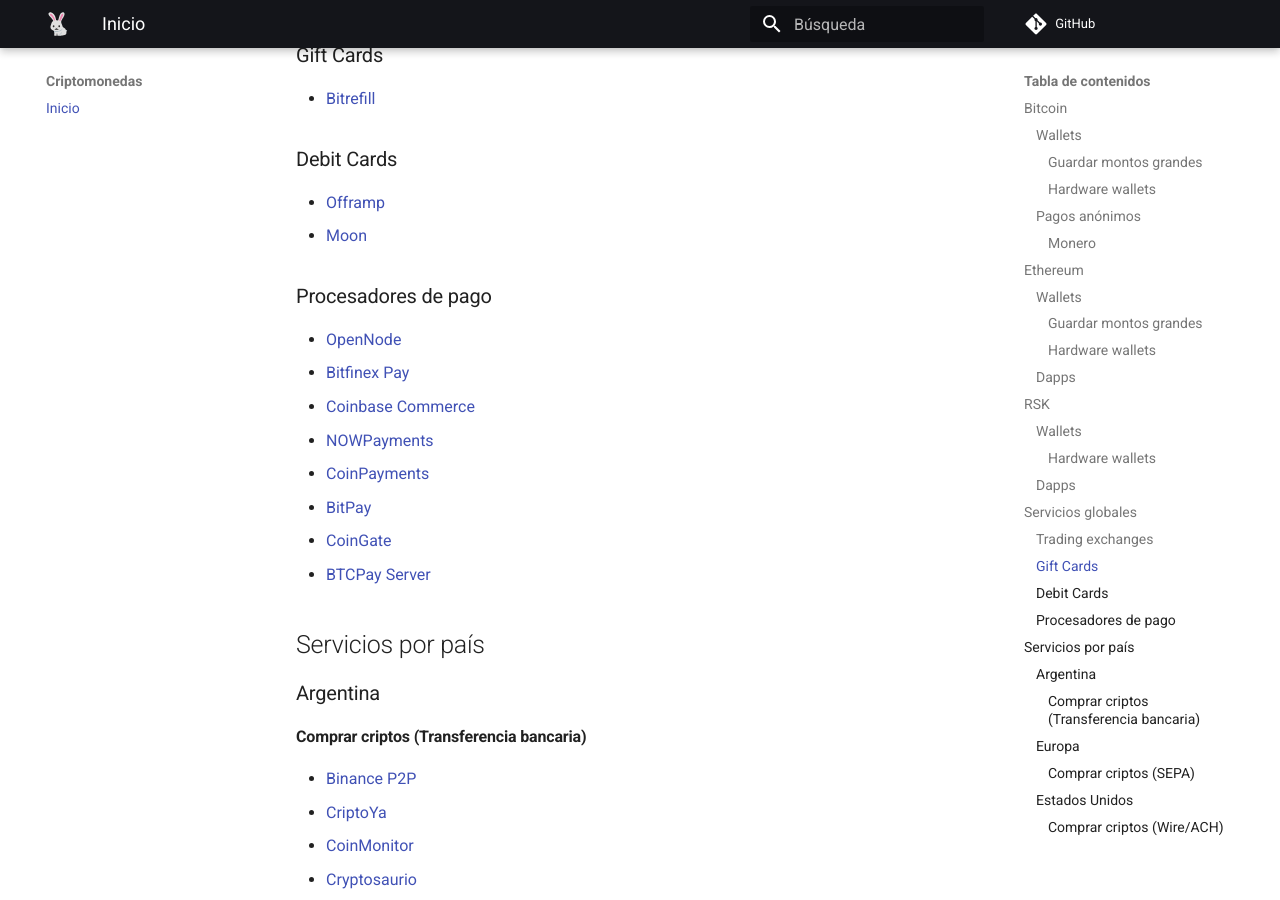
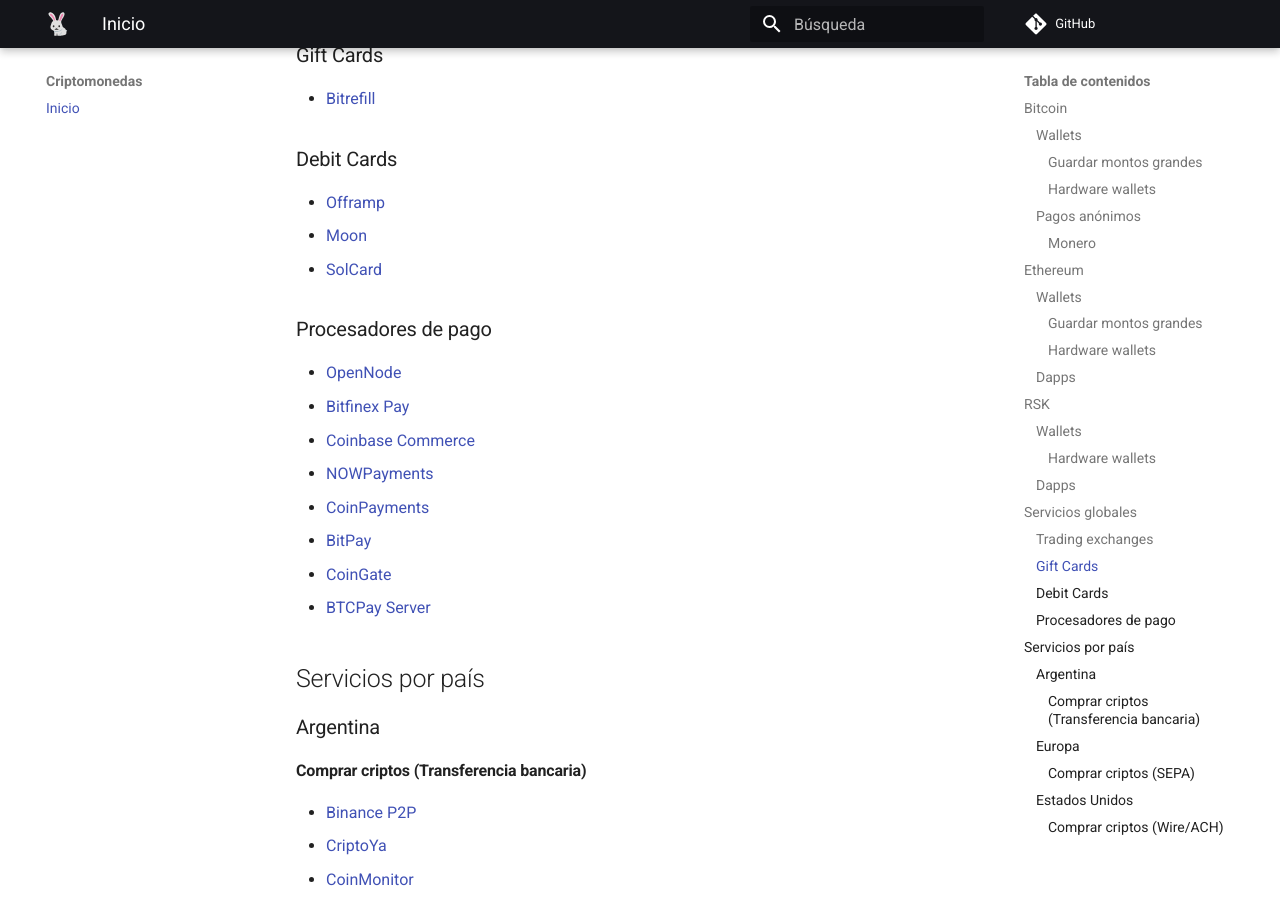
Before and after one commit to anomalouscode/wiki, an MkDocs documentation site: the page built from docs/criptomonedas/index.md, in a window 1280 px wide and 900 px high, scrolled down 3550 px. Built offline with MkDocs 1.6.1 and Material for MkDocs 9.7.7, drawn with Linux system fonts in a browser that asks for light colours; comment, search, counter and statistics services are not loaded.

Commit message:
Update index.md

```diff
--- a/docs/criptomonedas/index.md
+++ b/docs/criptomonedas/index.md
@@ -136,6 +136,7 @@
 
 - [Offramp](https://www.offramp.xyz/)
 - [Moon](https://paywithmoon.com/)
+- [SolCard](https://www.solcard.cc/)
 
 ### Procesadores de pago
 
```
